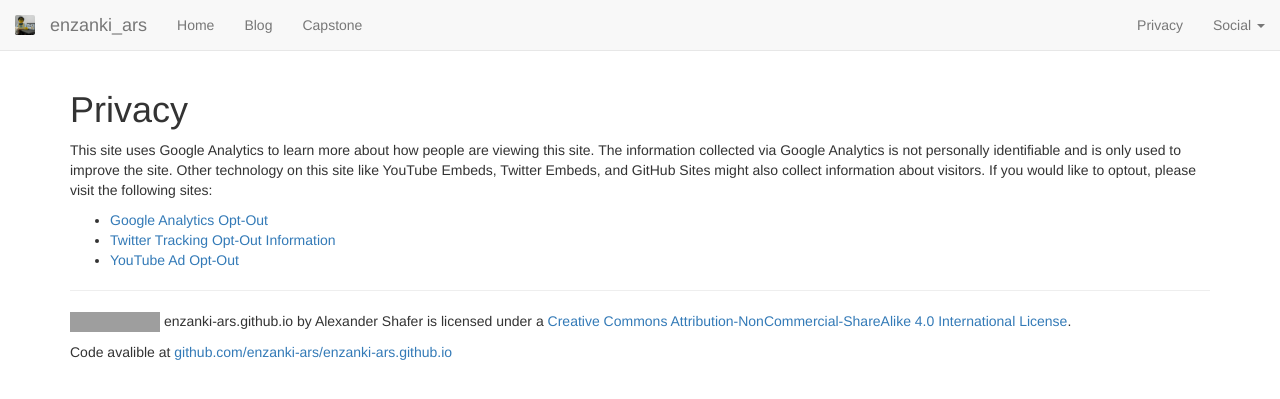
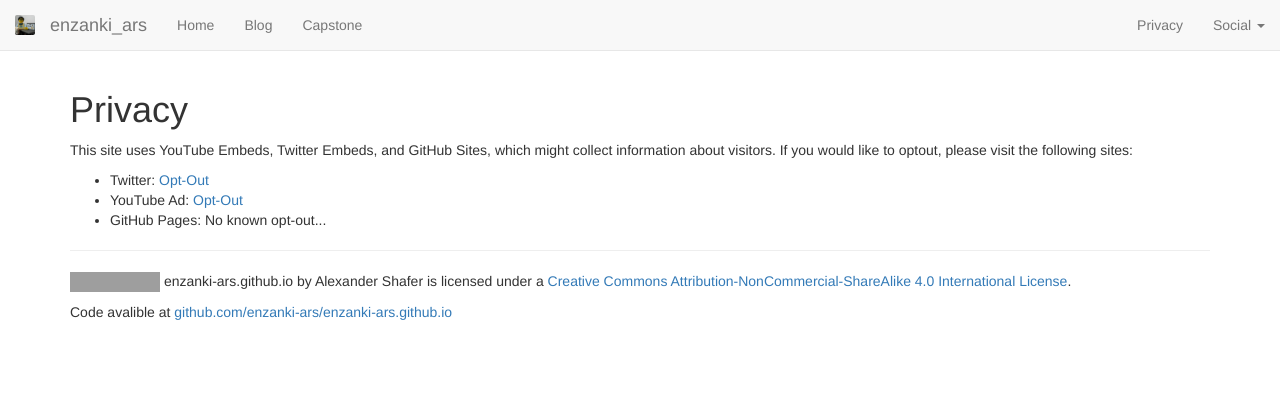
Before and after one commit to enzanki-ars/enzanki-ars.github.io, a Jekyll site: the page built from privacy.html, in a window 1280 px wide. Shown: the top 399 px of the page. Built offline with Jekyll 4.4.1, drawn with Linux system fonts in a browser that asks for light colours; nearby versions of some CDN libraries; grey boxes are pictures that could not be loaded.

Commit message:
Update privacy.html

```diff
--- a/privacy.html
+++ b/privacy.html
@@ -5,20 +5,17 @@ layout: default
 <h1>Privacy</h1>
 
 <p>
-  This site uses Google Analytics to learn more about how people are viewing this site.
-  The information collected via Google Analytics is not personally identifiable
-  and is only used to improve the site. Other technology on this site like YouTube
-  Embeds, Twitter Embeds, and GitHub Sites might also collect information about
+  This site uses YouTube Embeds, Twitter Embeds, and GitHub Sites, which might collect information about
   visitors. If you would like to optout, please visit the following sites:
 </p>
 <ul>
   <li>
-	<a href="https://tools.google.com/dlpage/gaoptout">Google Analytics Opt-Out</a>
+	Twitter: <a href="https://support.twitter.com/articles/20169453">Opt-Out</a>
   </li>
   <li>
-	<a href="https://support.twitter.com/articles/20169453">Twitter Tracking Opt-Out Information</a>
+	YouTube Ad: <a href="https://support.google.com/ads/answer/2662922?hl=en">Opt-Out</a>
   </li>
   <li>
-	<a href="https://support.google.com/ads/answer/2662922?hl=en">YouTube Ad Opt-Out</a>
+  	GitHub Pages: No known opt-out...
   </li>
 </ul>
```
